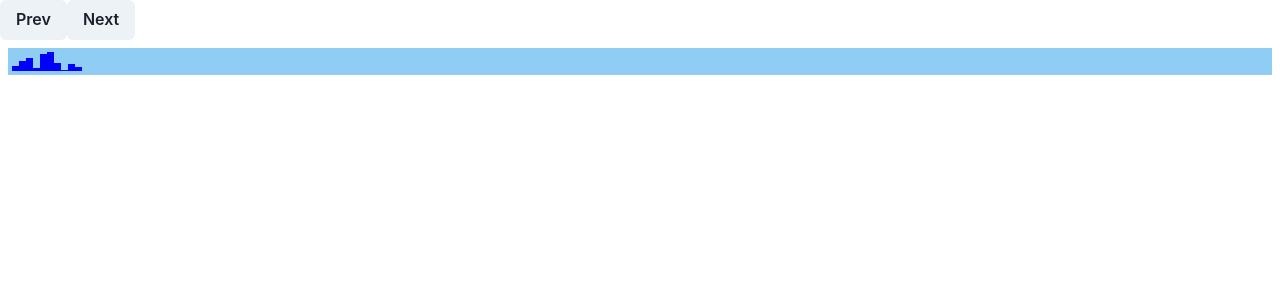
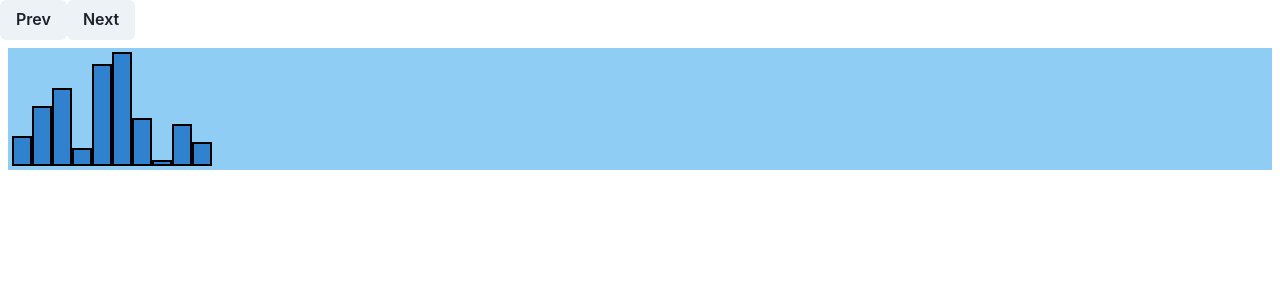
Before and after one commit to ShaimaaAliECE/se3350_project-group-7, a React (Create React App) app in the folder client/: page / in a window 1280 px wide. Shown: the top 300 px of the page. Built offline with nearby package versions, Linux system fonts and the light colour scheme.

Commit message:
Add spacing between array groups

```diff
--- a/client/src/components/Demo.tsx
+++ b/client/src/components/Demo.tsx
@@ -14,19 +14,27 @@ const Demo: React.FC<DemoProps> = ({}) => {
       </Box>
       {game.steps.map((step, index) => (
         <Flex
-          align = "baseline"
+          align="baseline"
           p={1}
           m={2}
-          opacity = {index > game.stepIndex ? 0 : 1}
-          bg={index === game.stepIndex ? "blue.200" : "white"}>
-          {step.value.map((s) =>
-          s.map((ss) => <Box h={ss+"px"} w = "7px" bg="blue"/>)
-          // (
-          //   <Box borderColor="black" borderStyle="solid" borderWidth="1px">
-          //     {s.toString()}
-          //   </Box>
-          // )
-          )}
+          opacity={index > game.stepIndex ? 0 : 1}
+          bg={index === game.stepIndex ? "blue.200" : "white"}
+        >
+          {step.value.map((arr, index) => (
+            <>
+              {index !== 0 && <Box w="5px" />}
+              {arr.map((num) => (
+                <Box
+                  h={num * 6 + "px"}
+                  w="20px"
+                  bg="blue.500"
+                  borderStyle="solid"
+                  borderColor="black"
+                  borderWidth="2px"
+                />
+              ))}
+            </>
+          ))}
         </Flex>
       ))}
     </div>
```
